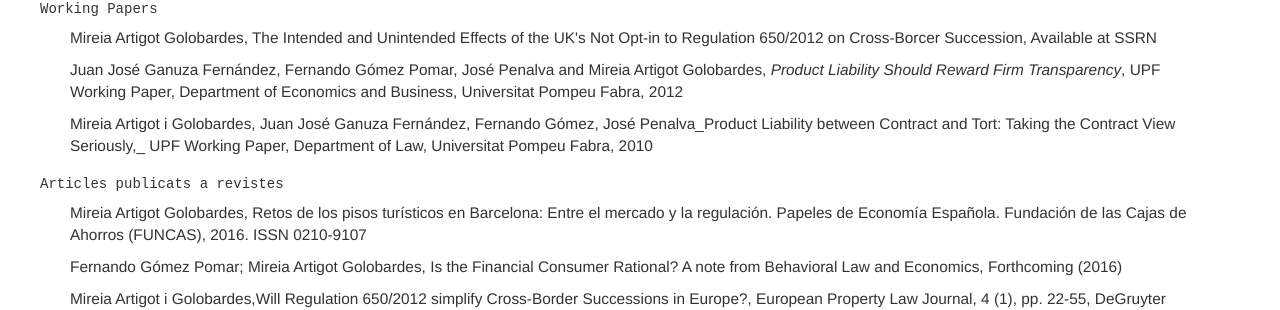
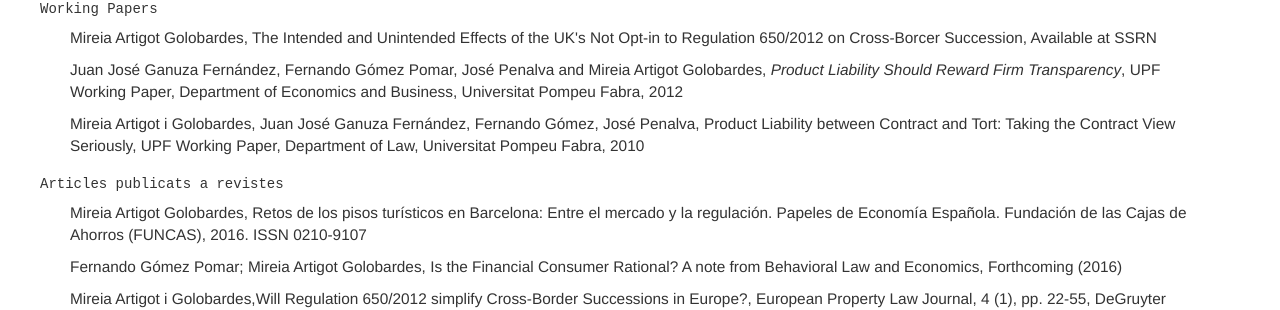
Before and after one commit to JohnPalmer/mireiaartigot, a Jekyll site: the page built from cv/ca/index.md, in a window 1280 px wide and 900 px high, scrolled down 1485 px. Shown: the part 145-455 px from the top of the window. Built offline with Jekyll 4.4.1, drawn with Linux system fonts in a browser that asks for light colours; nearby versions of some CDN libraries; our own code applies the rules of GitHub Pages for plain Markdown files.

```diff
--- a/cv/ca/index.md
+++ b/cv/ca/index.md
@@ -104,7 +104,7 @@ Mireia Artigot Golobardes, The Intended and Unintended Effects of the UK&#39;s N
 
 Juan José Ganuza Fernández,  Fernando Gómez Pomar,  José Penalva and Mireia Artigot Golobardes, [_Product Liability Should Reward Firm Transparency_](http://economix.fr/pdf/workshops/2016_3rd_law_eco/JGanuza.pdf),  UPF Working Paper, Department of Economics and Business, Universitat Pompeu Fabra, 2012
 
-Mireia Artigot i Golobardes,  Juan José Ganuza Fernández,  Fernando Gómez,  José Penalva_Product Liability between Contract and Tort: Taking the Contract View Seriously,_ UPF Working Paper,   Department of Law, Universitat Pompeu Fabra, 2010
+Mireia Artigot i Golobardes,  Juan José Ganuza Fernández,  Fernando Gómez,  José Penalva, Product Liability between Contract and Tort: Taking the Contract View Seriously, UPF Working Paper,   Department of Law, Universitat Pompeu Fabra, 2010
 
 ### Articles publicats a revistes
 
```
